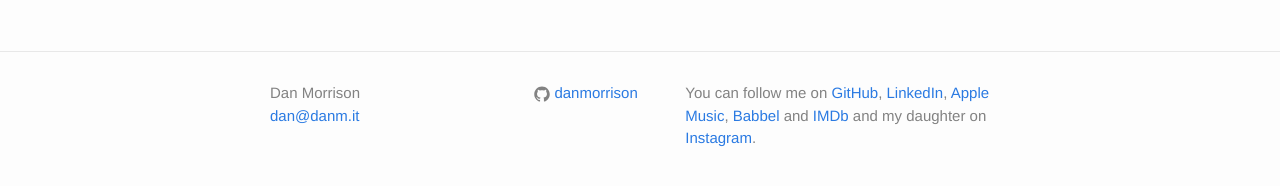
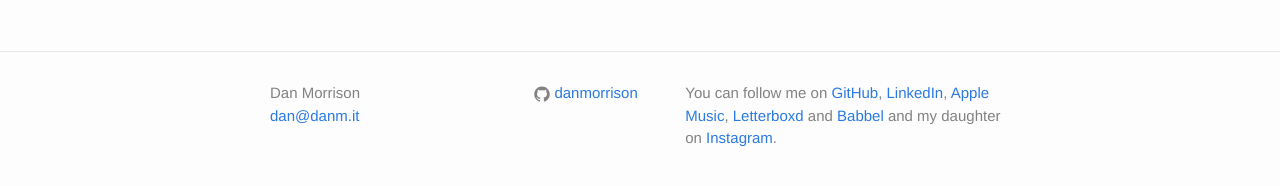
Before and after one commit to danmorrison/danmorrison.github.io, a Jekyll site: the page built from index.html, in a window 1280 px wide and 900 px high, scrolled down 1856 px. Shown: the part 690-876 px from the top of the window. Built offline with Jekyll 4.4.1, drawn with Linux system fonts in a browser that asks for light colours.

Commit message:
Replace IMDb with Letterboxd

```diff
--- a/_config.yml
+++ b/_config.yml
@@ -5,8 +5,8 @@
   You can follow me on <a class='github' href='https://github.com/danmorrison'>GitHub</a>,
   <a class='linkedin' href='http://linkedin.com/in/danjmorrison'>LinkedIn</a>,
   <a class='applemusic' href='https://itunes.apple.com/profile/danmorrison'>Apple Music</a>,
-  <a class='babbel' href='https://babbel.com/profiles/2952c1cdbb9ae0d267bf1df21d92d5ba'>Babbel</a> and
-  <a class='imdb' href='http://imdb.com/user/ur25415537'>IMDb</a>
+  <a class='letterboxd' href='https://letterboxd.com/danielmorrison'>Letterboxd</a> and
+  <a class='babbel' href='https://babbel.com/profiles/2952c1cdbb9ae0d267bf1df21d92d5ba'>Babbel</a>
   and my daughter on <a class='instagram' href='https://instagram.com/gwengracelee'>Instagram</a>.
 baseurl: ""
 url: "http://danm.it" # the base hostname & protocol for your site
```
